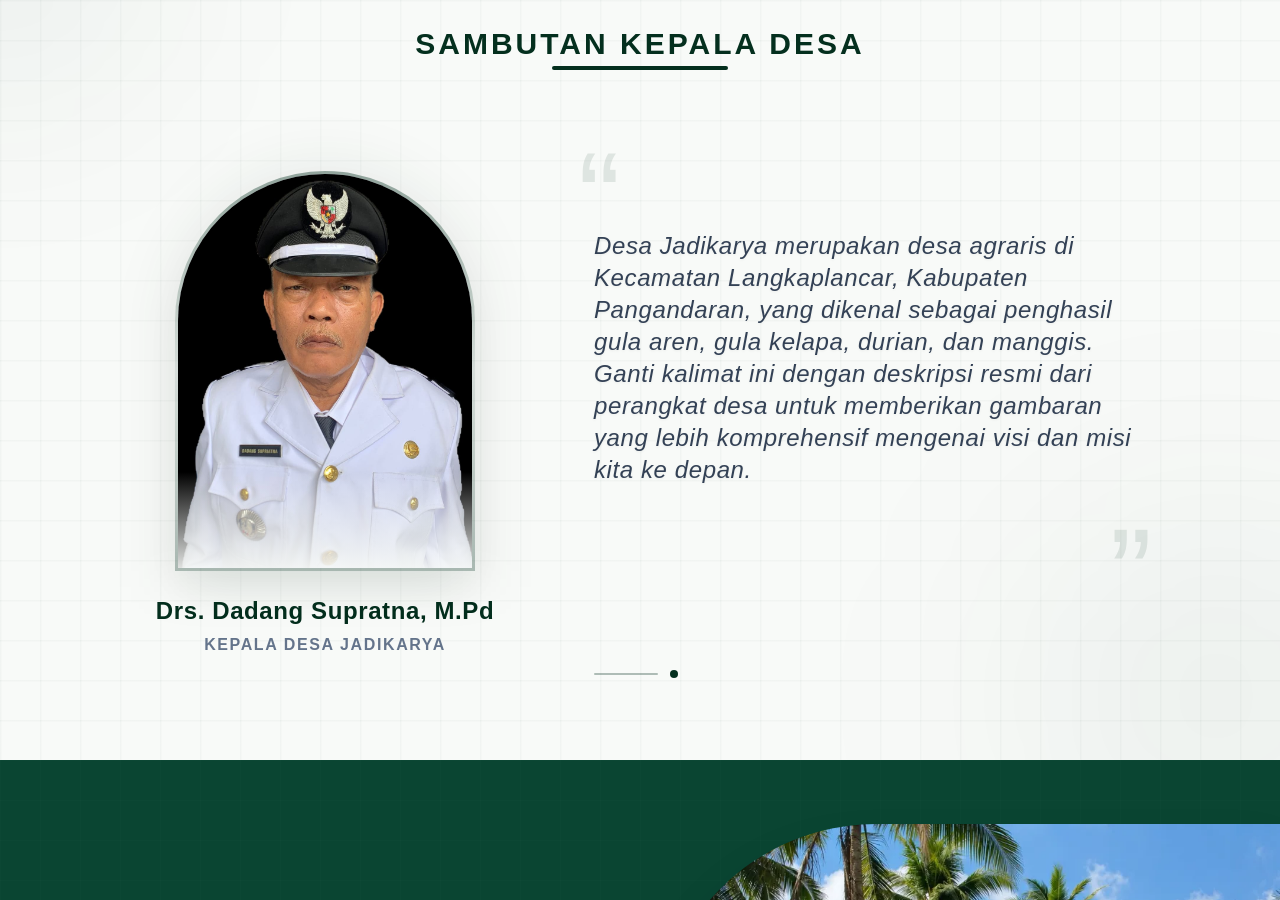
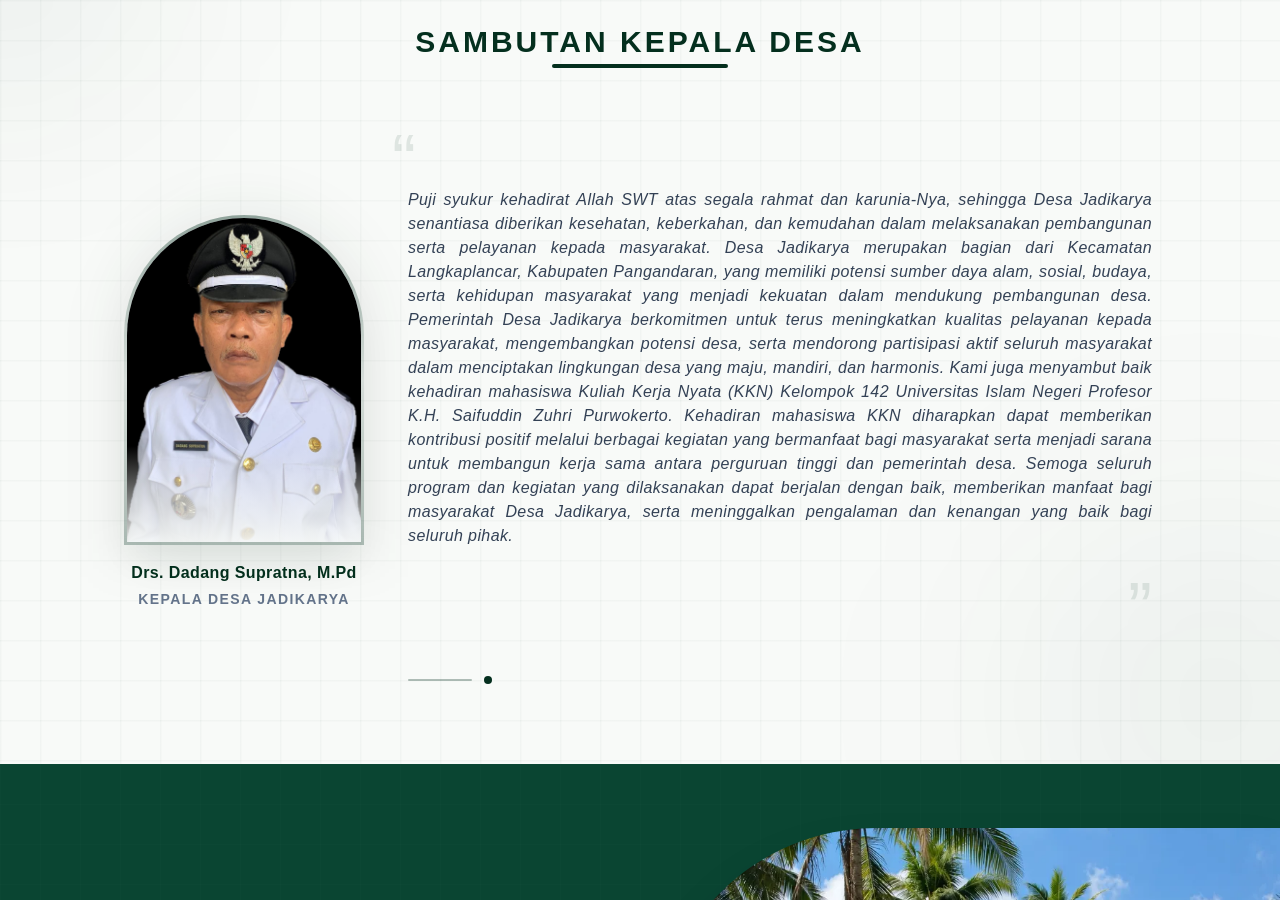
Before and after one commit to HanifanPNG/Web-jadikarya, a Next.js app: page / in a window 1280 px wide. Shown: the part 840-1740 px from the top of the page. Built offline with nearby package versions, Linux system fonts and the light colour scheme; a web font is replaced by a local one.

Commit message:
feat: add sambutan-kepala-desa component to display village head greeting

```diff
--- a/components/sambutan-kepala-desa/index.jsx
+++ b/components/sambutan-kepala-desa/index.jsx
@@ -22,7 +22,7 @@ export default function App() {
 
         <div
           data-aos="fade-up"
-          className="text-center mb-14 sm:mb-16"
+          className="text-center mb-14"
         >
             <div className="flex flex-col items-center space-y-1">
               <h3 className="font-inter text-2xl sm:text-3xl font-bold tracking-widest text-[#042F1E] uppercase">
@@ -33,12 +33,12 @@ export default function App() {
         </div>
 
         {}
-        <div className="grid grid-cols-1 md:grid-cols-12 gap-10 md:gap-14 items-center">
+        <div className="grid grid-cols-1 md:grid-cols-12 gap-6 md:gap-8 items-center">
 
           <div
             data-aos="fade-right"
             data-aos-delay="100"
-            className="md:col-span-5 flex flex-col items-center justify-center text-center"
+            className="md:col-span-3 flex flex-col items-center justify-center text-center"
           >
             {/* Photo Frame with decorative border */}
             <div className="relative group">
@@ -46,7 +46,7 @@ export default function App() {
               <div className="absolute -inset-4 bg-[#042F1E]/5 rounded-t-full rounded-b-3xl blur-xl transition-all duration-500 group-hover:bg-[#042F1E]/10" />
 
               {/* Decorative border ring - changed to elegant dark gradient */}
-              <div className="relative w-64 h-[330px] sm:w-68 sm:h-[360px] lg:w-[300px] lg:h-[400px] rounded-t-full rounded-b-3xl p-[3px] bg-gradient-to-b from-[#042F1E]/40 via-[#042F1E]/10 to-[#042F1E]/30 shadow-2xl shadow-[#042F1E]/10">
+              <div className="relative w-48 h-[260px] sm:w-56 sm:h-[300px] lg:w-[240px] lg:h-[330px] rounded-t-full rounded-b-3xl p-[3px] bg-gradient-to-b from-[#042F1E]/40 via-[#042F1E]/10 to-[#042F1E]/30 shadow-2xl shadow-[#042F1E]/10">
                 <div className="relative w-full h-full rounded-t-full rounded-b-[21px] overflow-hidden bg-slate-200">
                   <Image
                     src="/assets/Foto_%20anggota_desa/Drs.DadangSupriatna,M.Pd.jpeg"
@@ -61,11 +61,11 @@ export default function App() {
               </div>
             </div>
 
-            <div className="mt-6 space-y-1.5">
-              <h4 className="font-inter font-bold text-[#042F1E] text-xl sm:text-2xl tracking-wide">
+            <div className="mt-4 space-y-1">
+              <h4 className="font-inter font-bold text-[#042F1E] text-xs sm:text-base tracking-wide">
                 Drs. Dadang Supratna, M.Pd
               </h4>
-              <p className="text-slate-500 font-semibold text-sm sm:text-base tracking-widest uppercase">
+              <p className="text-slate-500 font-semibold text-xs sm:text-sm tracking-widest uppercase">
                 Kepala Desa Jadikarya
               </p>
             </div>
@@ -75,25 +75,22 @@ export default function App() {
           <div
             data-aos="fade-left"
             data-aos-delay="200"
-            className="md:col-span-7 space-y-6"
+            className="md:col-span-9 space-y-6 md:pt-0"
           >
             {/* Large decorative quote mark */}
-            <div className="text-[#042F1E]/10 font-inter text-8xl sm:text-9xl leading-none select-none -mb-10 sm:-mb-14">
+            <div className="text-[#042F1E]/10 font-inter text-6xl sm:text-7xl leading-none select-none -mb-6 sm:-mb-8">
               &ldquo;
             </div>
 
             {/* Quote Text */}
             <blockquote className="relative z-10 pl-2 sm:pl-4">
-              <p className="text-slate-700 italic text-lg sm:text-xl lg:text-2xl leading-relaxed font-inter tracking-wide drop-shadow-sm">
-                Desa Jadikarya merupakan desa agraris di Kecamatan
-                Langkaplancar, Kabupaten Pangandaran, yang dikenal sebagai
-                penghasil gula aren, gula kelapa, durian, dan manggis. Ganti
-                kalimat ini dengan deskripsi resmi dari perangkat desa untuk memberikan gambaran yang lebih komprehensif mengenai visi dan misi kita ke depan.
+              <p className="text-slate-700 italic text-sm sm:text-base leading-relaxed font-inter tracking-wide text-justify">
+                Puji syukur kehadirat Allah SWT atas segala rahmat dan karunia-Nya, sehingga Desa Jadikarya senantiasa diberikan kesehatan, keberkahan, dan kemudahan dalam melaksanakan pembangunan serta pelayanan kepada masyarakat. Desa Jadikarya merupakan bagian dari Kecamatan Langkaplancar, Kabupaten Pangandaran, yang memiliki potensi sumber daya alam, sosial, budaya, serta kehidupan masyarakat yang menjadi kekuatan dalam mendukung pembangunan desa. Pemerintah Desa Jadikarya berkomitmen untuk terus meningkatkan kualitas pelayanan kepada masyarakat, mengembangkan potensi desa, serta mendorong partisipasi aktif seluruh masyarakat dalam menciptakan lingkungan desa yang maju, mandiri, dan harmonis. Kami juga menyambut baik kehadiran mahasiswa Kuliah Kerja Nyata (KKN) Kelompok 142 Universitas Islam Negeri Profesor K.H. Saifuddin Zuhri Purwokerto. Kehadiran mahasiswa KKN diharapkan dapat memberikan kontribusi positif melalui berbagai kegiatan yang bermanfaat bagi masyarakat serta menjadi sarana untuk membangun kerja sama antara perguruan tinggi dan pemerintah desa. Semoga seluruh program dan kegiatan yang dilaksanakan dapat berjalan dengan baik, memberikan manfaat bagi masyarakat Desa Jadikarya, serta meninggalkan pengalaman dan kenangan yang baik bagi seluruh pihak.
               </p>
             </blockquote>
 
             {/* Closing quote mark */}
-            <div className="text-[#042F1E]/10 font-inter text-8xl sm:text-9xl leading-none select-none text-right -mt-8 sm:-mt-12">
+            <div className="text-[#042F1E]/10 font-inter text-6xl sm:text-7xl leading-none select-none text-right -mt-4 sm:-mt-6">
               &rdquo;
             </div>
 
```
